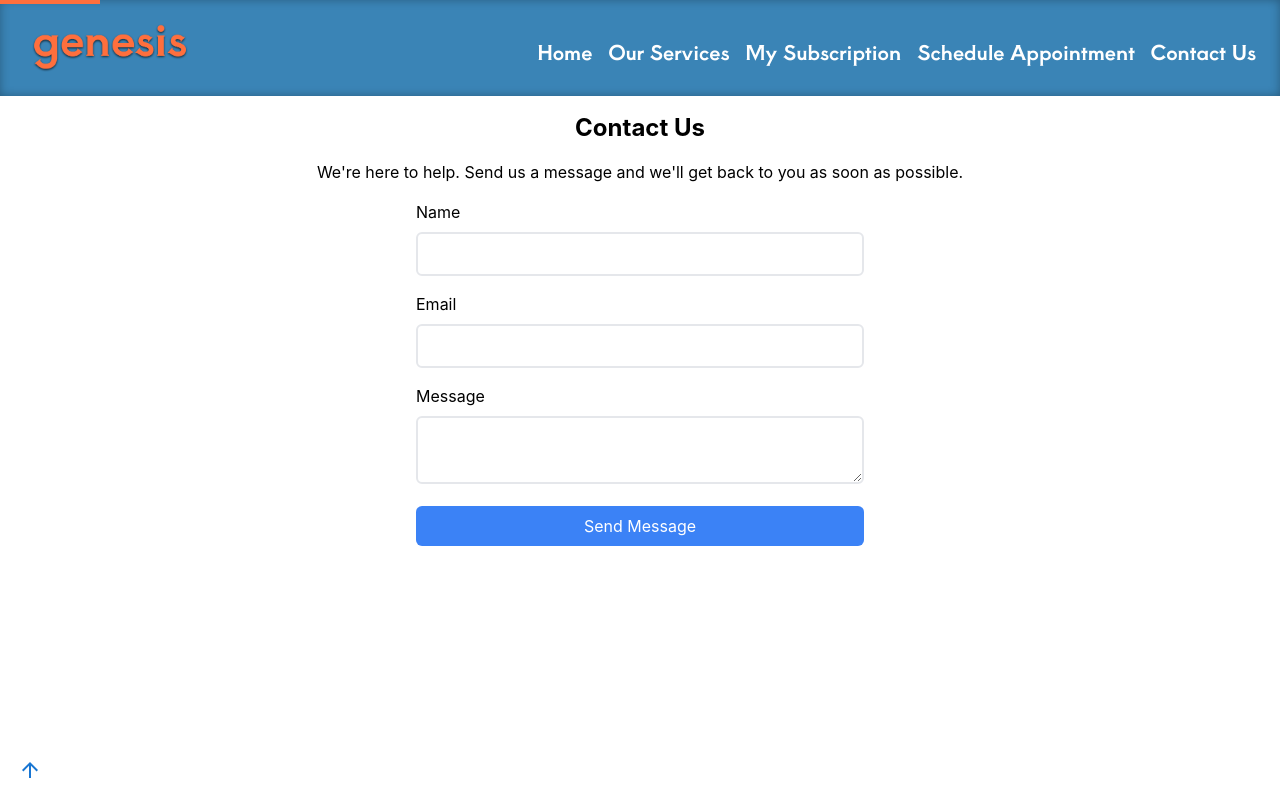
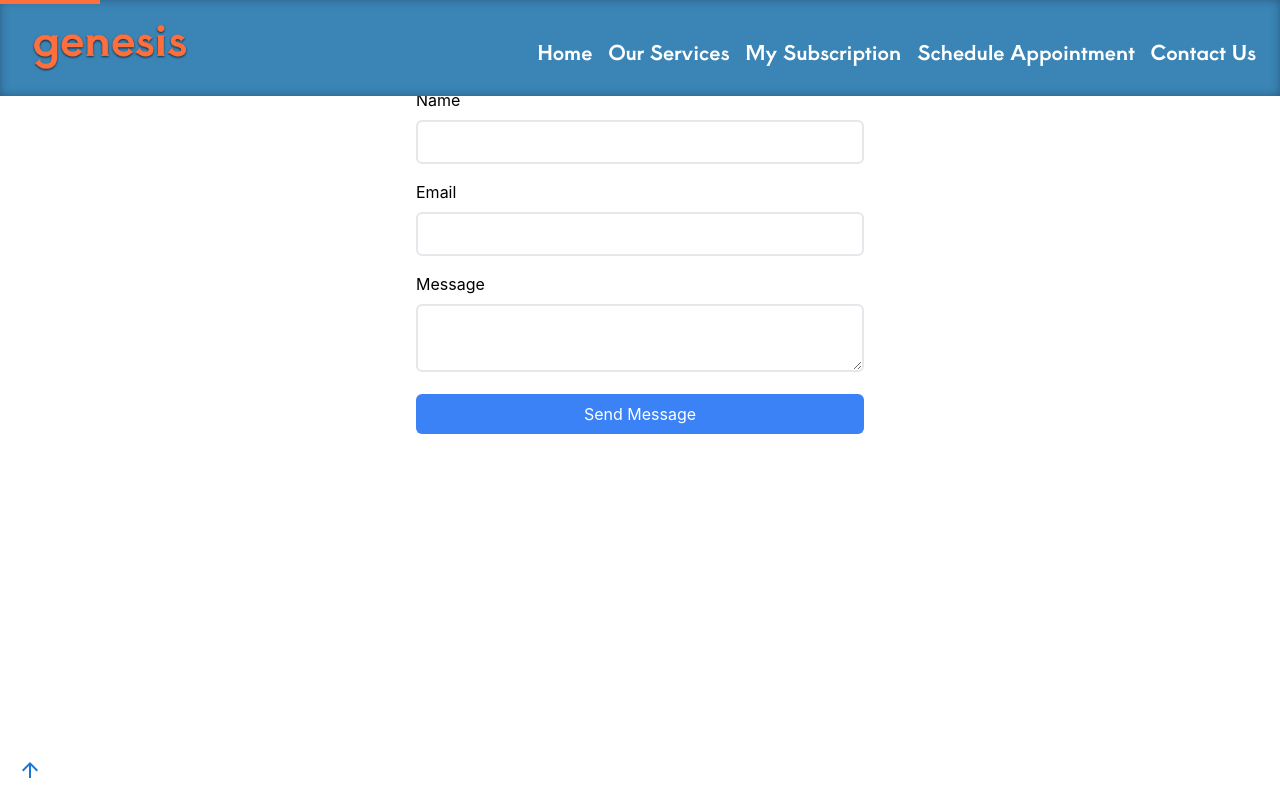
Before and after one commit to MonkeyCrumbs999/Genesis-Tech-Support, a React (Create React App) app: page /contact-us in a window 1280 px wide. Built offline with nearby package versions, Linux system fonts and the light colour scheme.

Commit message:
Updated contact padding

```diff
--- a/src/components/ContactUs.js
+++ b/src/components/ContactUs.js
@@ -22,7 +22,7 @@ function ContactUs() {
       variants={fadeIn}
       initial="hidden"
       animate="visible"
-      className="p-28">
+      className="p-26">
       <h2 className="text-2xl font-bold text-center mb-4">Contact Us</h2>
       <p className="text-center mb-4">
         We're here to help. Send us a message and we'll get back to you as soon
```
